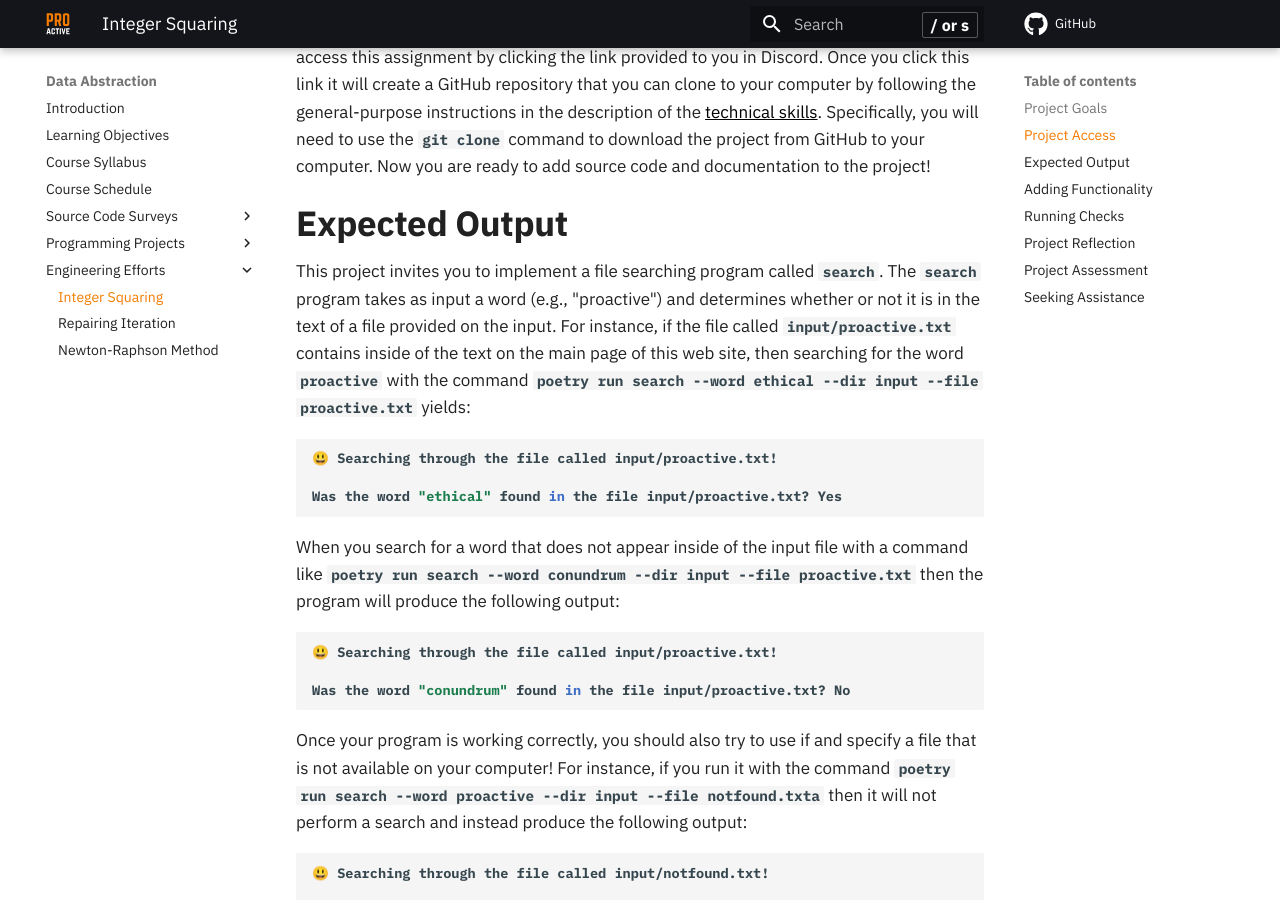
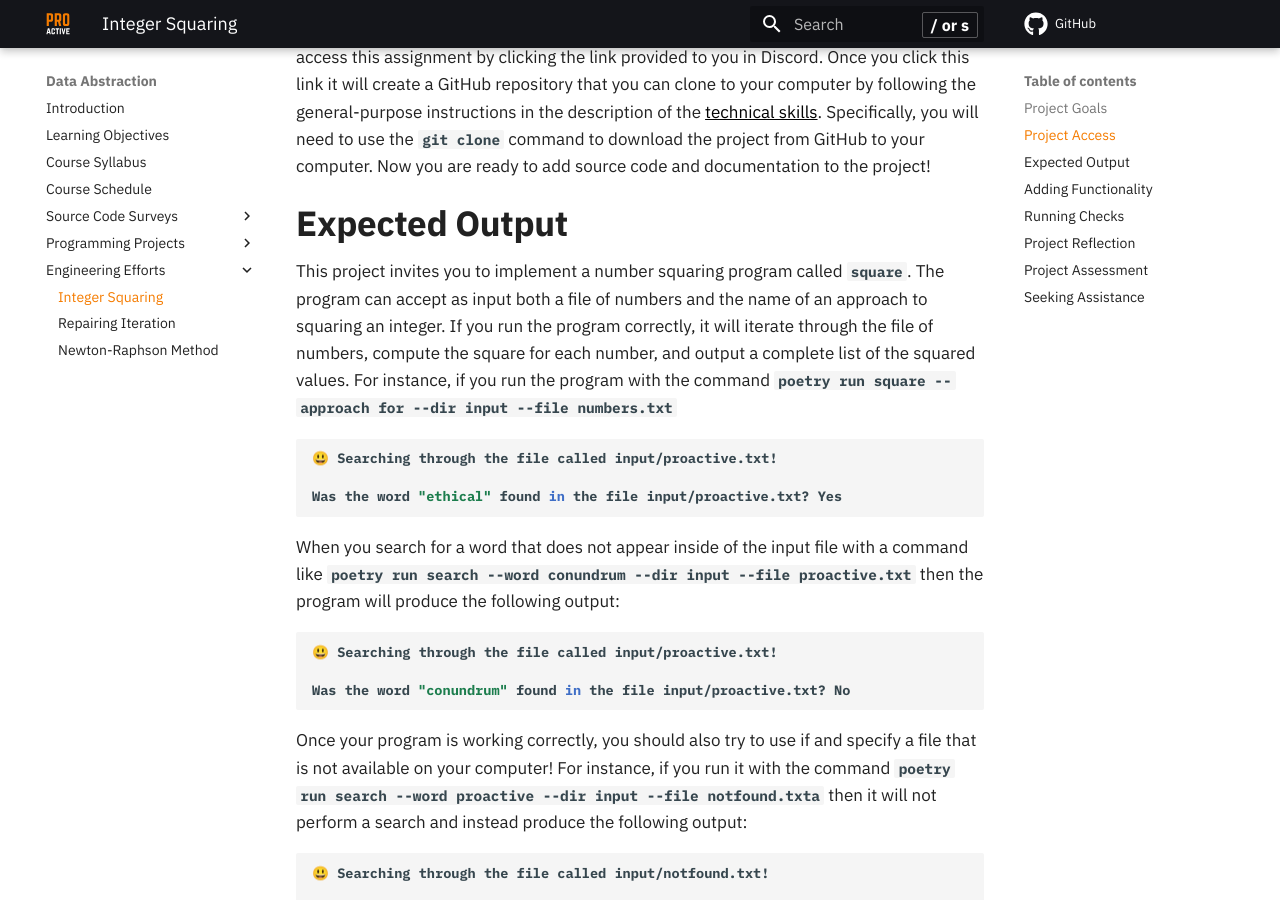
Before and after one commit to ProactiveProgrammers/www.proactiveprogrammers.com, an MkDocs documentation site: the page built from docs/data-abstraction/engineering-efforts/integer-squaring.md, in a window 1280 px wide and 900 px high, scrolled down 532 px. Built offline with MkDocs 1.6.1 and Material for MkDocs 9.7.7, drawn with Linux system fonts in a browser that asks for light colours; comment, search, counter and statistics services are not loaded.

Commit message:
feat: Update the integer-squaring to include new commands.

````diff
--- a/docs/data-abstraction/engineering-efforts/integer-squaring.md
+++ b/docs/data-abstraction/engineering-efforts/integer-squaring.md
@@ -26,13 +26,13 @@ project!
 
 ## Expected Output
 
-This project invites you to implement a file searching program called `search`.
-The `search` program takes as input a word (e.g., "proactive") and determines
-whether or not it is in the text of a file provided on the input. For instance,
-if the file called `input/proactive.txt` contains inside of the text on the main
-page of this web site, then searching for the word `proactive` with the
-command `poetry run search --word ethical --dir input --file proactive.txt`
-yields:
+This project invites you to implement a number squaring program called `square`.
+The program can accept as input both a file of numbers and the name of an
+approach to squaring an integer. If you run the program correctly, it will
+iterate through the file of numbers, compute the square for each number, and
+output a complete list of the squared values. For instance, if you run the
+program with the command `poetry run square --approach for --dir input --file
+numbers.txt`
 
 ```shell
 😃 Searching through the file called input/proactive.txt!
````
